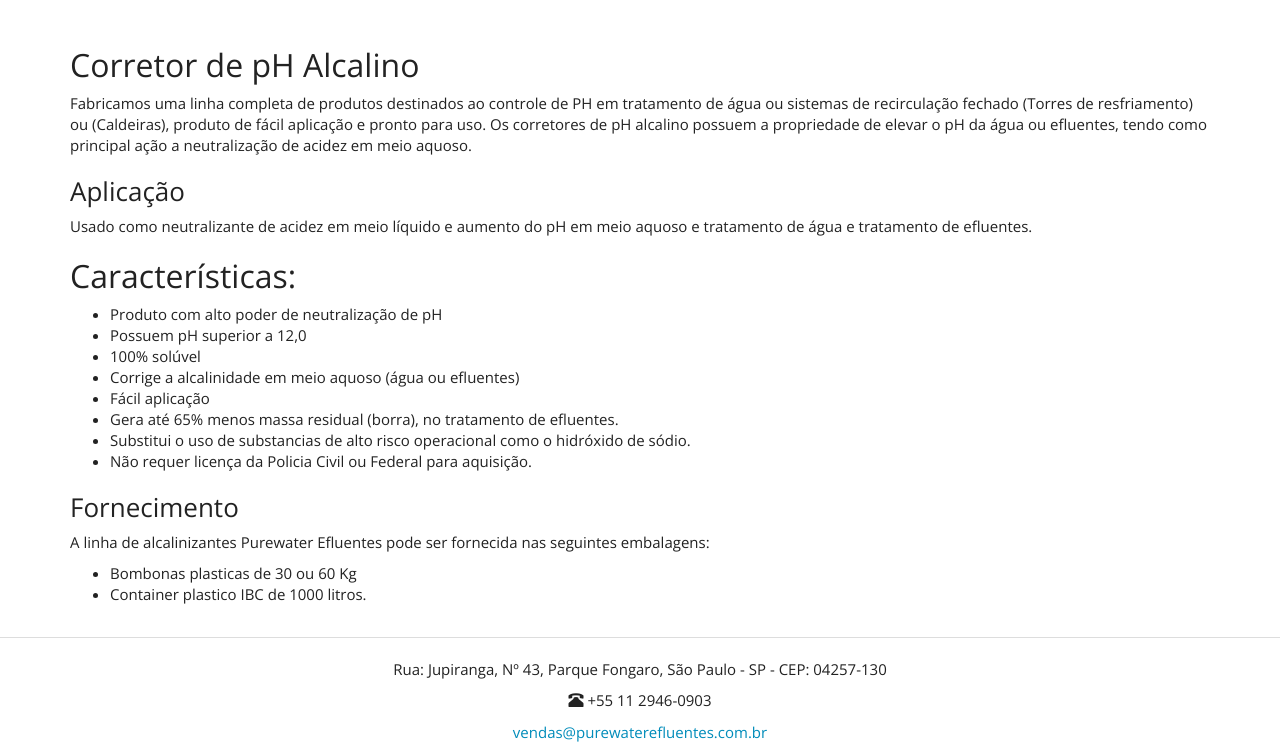
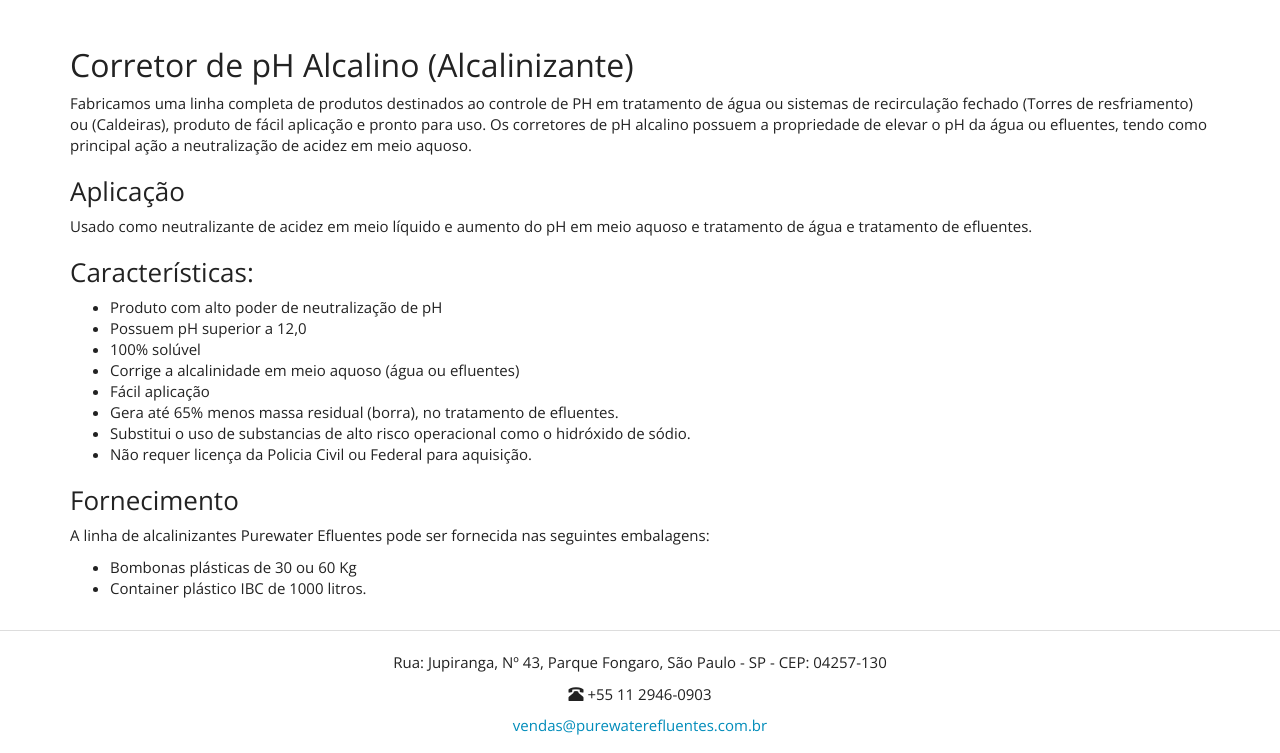
Before and after one commit to purewaterefluentes/purewaterefluentes.github.io, a Jekyll site: the page built from produtos/alcalinizante.md, in a window 1280 px wide and 1004 px high, cut to the strip 251-1004 px from the top of the window. Built offline with Jekyll 4.4.1, drawn with Linux system fonts in a browser that asks for light colours; nearby versions of some CDN libraries; library files that are not in the unit come from our copies.

Commit message:
Update alcalinizante.md

```diff
--- a/produtos/alcalinizante.md
+++ b/produtos/alcalinizante.md
@@ -2,7 +2,7 @@
 layout: default
 title: Alcalinizante
 ---
-## Corretor de pH Alcalino
+## Corretor de pH Alcalino (Alcalinizante)
 
 Fabricamos uma linha completa de produtos destinados ao controle de PH em tratamento de água ou sistemas de recirculação fechado (Torres de resfriamento) ou (Caldeiras), produto de fácil aplicação e pronto para uso.
 Os corretores de pH alcalino possuem a propriedade de elevar o pH da água ou efluentes, tendo como principal ação a neutralização de acidez em meio aquoso.
@@ -10,7 +10,7 @@
 ### Aplicação
 Usado como neutralizante de acidez em meio líquido e aumento do pH em meio aquoso e tratamento de água e tratamento de efluentes.
 
-## Características:
+### Características:
 
 - Produto com alto poder de neutralização de pH
 - Possuem pH superior a 12,0
@@ -24,5 +24,5 @@
 ### Fornecimento
 A linha de alcalinizantes Purewater Efluentes pode ser fornecida nas seguintes embalagens:
 
-- Bombonas plasticas de 30 ou 60 Kg
-- Container plastico IBC de 1000 litros.
+- Bombonas plásticas de 30 ou 60 Kg
+- Container plástico IBC de 1000 litros.
```
